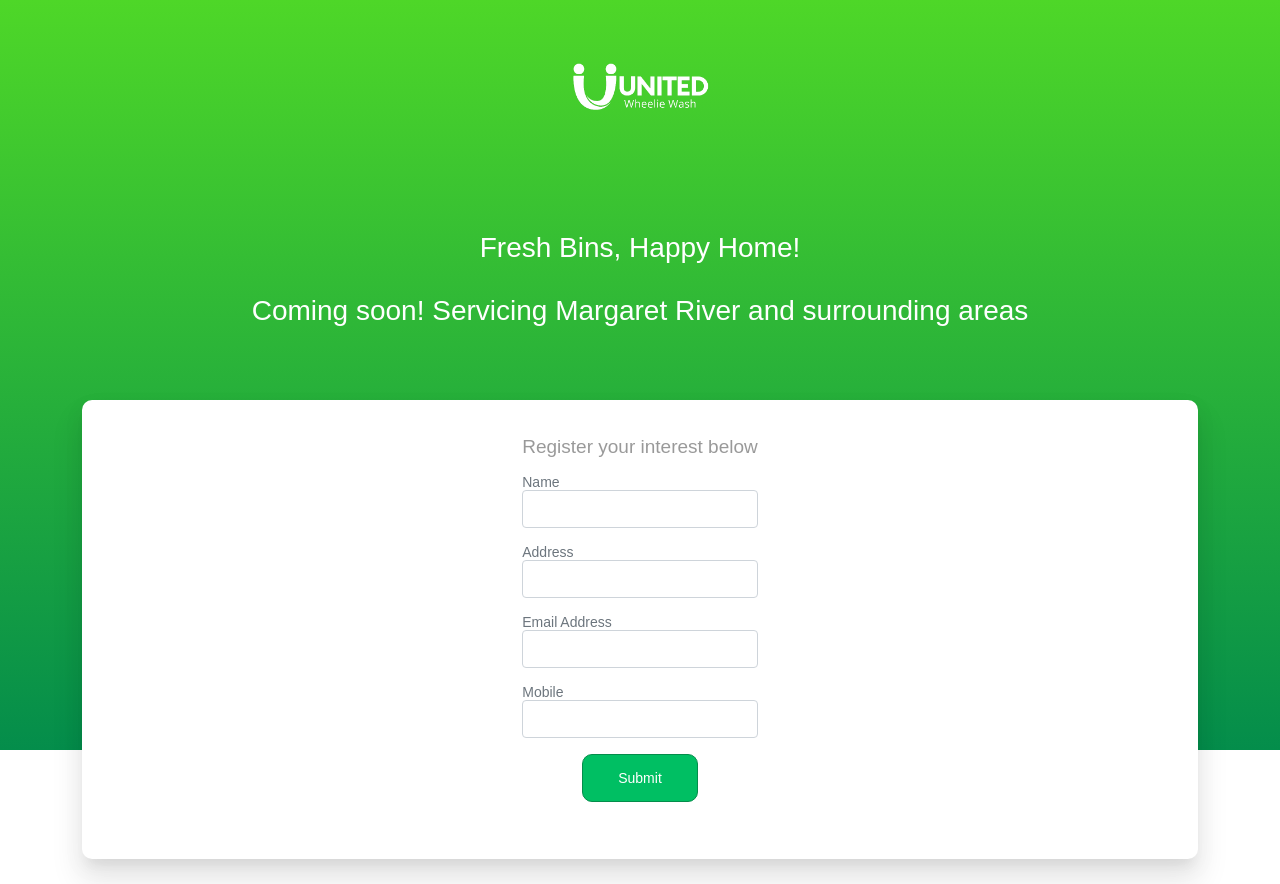
After one commit to fred-py/stripe-subscription-checkout, a Flask app: template app/templates/stripe/coming_soon.html in a window 1280 px wide. The commit adds this page. Run offline with Flask 3, Linux system fonts and the light colour scheme; the template is opened without the code that fills it: values that come from a table or form of the project are taken from there, others are empty; some libraries are stand-ins or nearby versions; some web fonts are replaced.

Commit message:
temporary changes made, main route loads 'coming soon page' with interet form for registration.

```diff
--- a/app/forms/interest_form.py
+++ b/app/forms/interest_form.py
@@ -20,7 +20,7 @@ class RegisterInterestForm(FlaskForm):  # Flask WebDev p. 114
     # 4. DataRequired checks that the field is not submitted empty
     # 5. If the field is submitted empty, the validator will prevent
     #    the form from being submitted and prompt the used to complete required fields
-    name = StringField('Full Name', validators=[DataRequired()])
+    name = StringField('Name', validators=[DataRequired()])
     email = StringField('Email Address', validators=[DataRequired(), Email()])
     mobile = StringField('Mobile', validators=[DataRequired()])
     address = StringField('Address', validators=[DataRequired()])
--- a/app/templates/database/mail/new_user.html
+++ /dev/null
@@ -1 +0,0 @@
-User <b>{{ user.username }}</b> has registered to access DB.
--- a/app/templates/database/mail/new_user.txt
+++ /dev/null
@@ -1 +0,0 @@
-User {{ user.username }} has registered for access to db.
--- /dev/null
+++ b/app/templates/database/mail/user_interest.txt
@@ -0,0 +1,6 @@
+Someone has registered their interest in Wheelie Wash:
+
+Name: {{ name }}
+Email: {{ email }}
+Mobile: {{ mobile }}
+Address: {{ address }}
--- /dev/null
+++ b/app/templates/stripe/coming_soon.html
@@ -0,0 +1,93 @@
+
+
+<!--RESOURCES
+Bootstrap Pricing Table: https://frontendor.com/blog/bootstrap-pricing-table-snippets/
+Bootstrap Register Form: https://getbootstrap.com/docs/5.3/forms/layout/#forms
+FAQs Accordion: https://www.freecodecamp.org/news/build-an-accordion-menu-using-html-css-and-javascript/
+-->
+
+<!DOCTYPE html>
+<html lang="en">
+<head>
+    <meta charset="utf-8" />
+    <meta name="viewport" content="width=device-width, initial-scale=1">
+    <title>Coming Soon</title>
+    <meta name="description" content="Interest Form Submitted" />
+    <link rel="icon" href="/stripe/img/favicon.ico" type="image/x-icon" />
+    <link rel="stylesheet" href="/stripe/css/normalize.css" />
+    <link rel="stylesheet" href="/stripe/css/global2.css" />
+    <!--
+    NOTE: importing bootstrap changes the width of the plan containers, oddly with
+    the first container being slightly wider than the rest.
+    <link href="https://cdn.jsdelivr.net/npm/bootstrap@5.3.3/dist/css/bootstrap.min.css" rel="stylesheet" integrity="sha384-QWTKZyjpPEjISv5WaRU9OFeRpok6YctnYmDr5pNlyT2bRjXh0JMhjY6hW+ALEwIH" crossorigin="anonymous">
+    <link rel="stylesheet" href="https://cdn.jsdelivr.net/npm/bootstrap-icons@1.11.3/font/bootstrap-icons.min.css">
+    -->
+    <link rel="preconnect" href="https://rsms.me/">  <!--Inter Font-->
+    <link rel="stylesheet" href="https://rsms.me/inter/inter.css">  <!--Inter Font-->
+
+    <!--Bootstrap WTF-->
+    <link href="https://cdn.jsdelivr.net/npm/bootstrap@5.1.3/dist/css/bootstrap.min.css" rel="stylesheet">
+  </head>
+  <body>
+    <div class="background">
+        <header class="header">
+            <div class="header__logo"></div>
+            <div class="header__features">
+              <p>Fresh Bins, Happy Home!</p>
+              <p>Coming soon! Servicing Margaret River and surrounding areas</p>
+            </div>
+        </header>
+
+        <div class="container">
+          <div class="panel pricing-table">
+            <div class="accordion-body">
+              <div class="label">Register your interest below</div>
+              <div class="content">
+
+                {% import "bootstrap/wtf.html" as wtf %}
+
+
+                {% block content %}
+
+                {% if name %}
+                  <div class="content"> Thank you for registering your interest {{ name }}. We will be in touch as soon as we launch our services!. </div>
+                {% else %}
+
+                <div class="form-text">
+                  <form method="POST">
+
+                    {{ form.hidden_tag() }}
+
+                    <div class="col-auto">
+                      <div class="mb-3">
+                        {{ form.name.label(class="form-label") }}
+                        {{ form.name(class="form-control") }}
+                      </div>
+                      <div class="mb-3">
+                        {{ form.address.label(class="form-label") }}
+                        {{ form.address(class="form-control") }}
+                      </div>
+
+                      <div class="mb-3">
+                        {{ form.email.label(class="form-label") }}
+                        {{ form.email(class="form-control") }}
+                      </div>
+                      <div class="mb-3">
+                        {{ form.mobile.label(class="form-label") }}
+                        {{ form.mobile(class="form-control") }}
+                      </div>
+                    </div>
+
+
+                    {{ form.submit(class="pricing-button is-featured") }}
+                  </form>
+                </div>
+                {% endif %}
+                {% endblock %}
+                <br/>
+            </div>
+          </div>
+
+  <div id="error-message" class="error-message"></div>
+  </body>
+</html>
--- a/app/templates/stripe/index.html
+++ b/app/templates/stripe/index.html
@@ -136,11 +136,6 @@ FAQs Accordion: https://www.freecodecamp.org/news/build-an-accordion-menu-using-
               </div>
             </div>
           </div>
-                    </div>
-                </div>
-            </div>
-        </form>
-
         <div class="container">
           <div class="panel pricing-table">
             <h1>Serviced Areas</h1>
@@ -172,6 +167,7 @@ FAQs Accordion: https://www.freecodecamp.org/news/build-an-accordion-menu-using-
                       </div>
                       <hr>
                       <div class="container-accord">
+                        <a id="register-interest"></a> <!--Anchor POint-->
                         <div class="label">My street is not highlighted on your map</div>
                         <div class="content">If your street is not highlighted on our map, this means we currently do not service your street. You can register your interest below and we will be in touch as we expand.</div>
 
```
Also changed, not shown: app/emails.py (+12 -0 lines), app/main/views.py (+46 -4 lines), app/templates/database/mail/user_interest.html (added, +8 -0 lines), app/static/stripe/js/faqs.js (line endings or trailing spaces).
